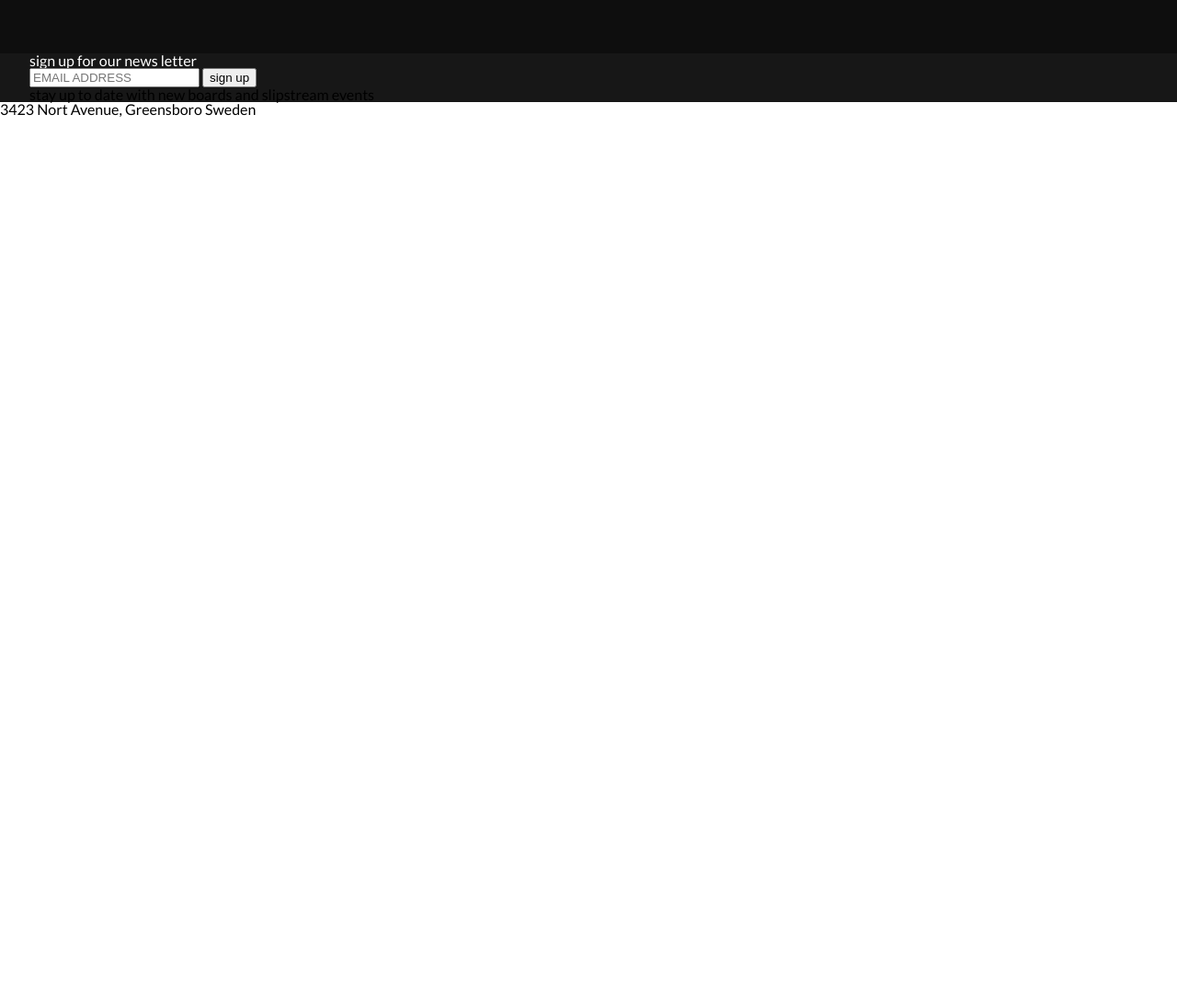
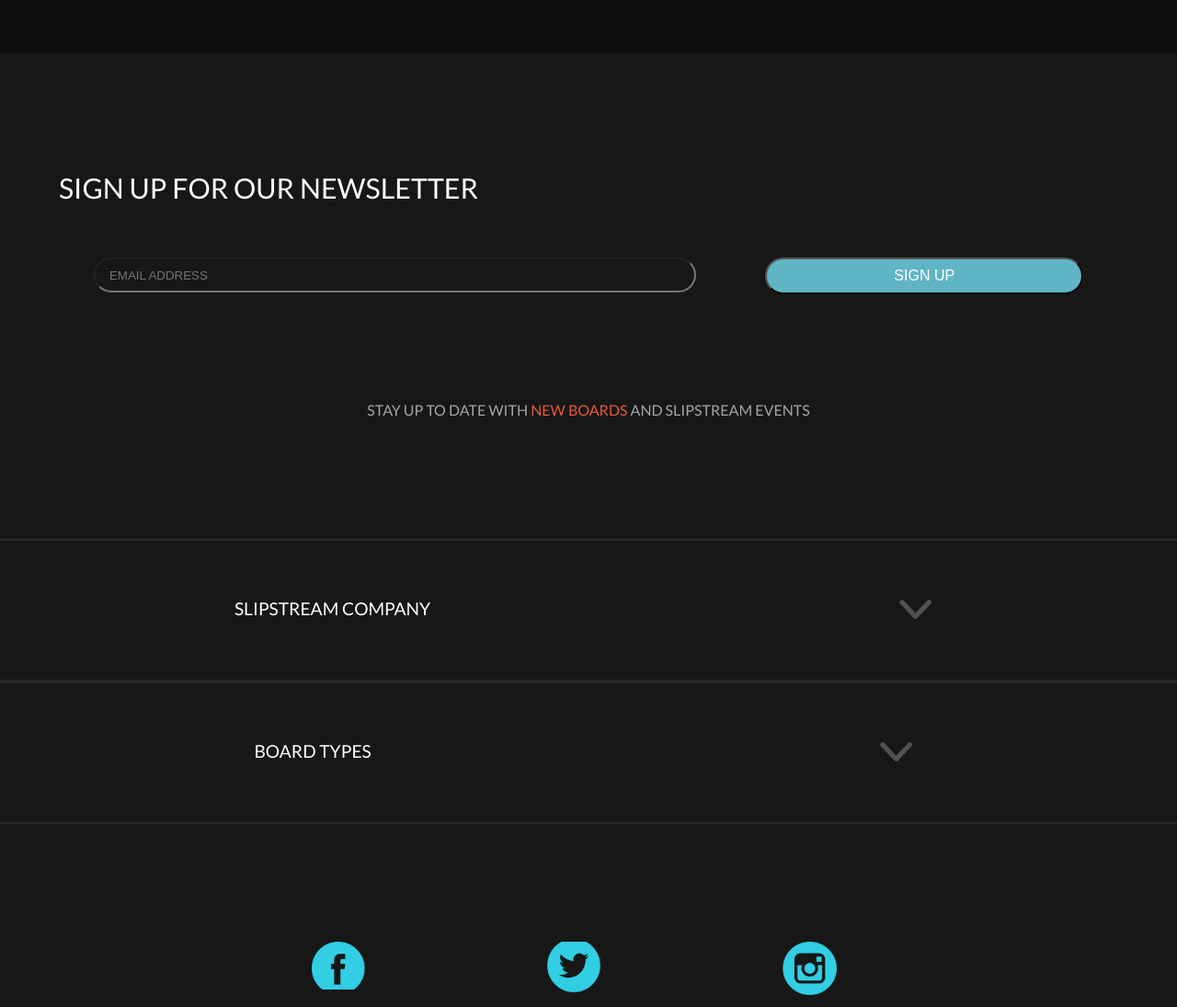
Before and after one commit to babadav/SlipStream, a website: page index.html in a window 1280 px wide. Shown: the part 4217-5312 px from the top of the page at 92% size. Before the commit the page ends 4345 px from the top, so only its background shows below. Drawn offline with Linux system fonts and the light colour scheme.

Commit message:
almost there

```diff
--- a/assets/sass/main.scss
+++ b/assets/sass/main.scss
@@ -384,11 +384,110 @@
 	margin: 0 auto;
 	background-color: RGBA(23, 23, 23, 1.00);
 
+
 	.news-letter-content{
-		width: 95%;
+		width: 90%;
 		margin: 0 auto;
+		padding-top: 10%;
+		padding-bottom: 10%;
+
 		h1{
 			color: white;
+			font-size: 1.9rem;
+		    text-transform: uppercase;
+		    width: 84%;
+		    line-height: 1.2;
+		    margin-bottom: 5%;
+		}
+
+		p{
+			color: RGBA(166, 166, 166, 1.00);
+			text-transform: uppercase;
+			text-align: center;
+			line-height: 1.4;
+
+			span{
+				color: RGBA(229, 89, 59, 1.00)
+			}
+		}
+
+
+
+		form{
+			margin: 0 auto;
+			display: flex;
+			justify-content: space-around;
+			margin-bottom: 10%;
+
+			input{
+				background-color: transparent;
+				width: 55%;
+			    height: 32px;
+			    border-radius: 25px;
+			    padding-left: 15px;
+			    font-color: white;
+			}
+
+			button{
+				background-color: RGBA(96, 181, 197, 1.00);
+			    width: 30%;
+			    border-radius: 25px;
+			    height: 40px;
+			    color: white;
+		        font-size: 1rem;
+			    text-transform: uppercase;
+			}
+		}
+	}
+
+	.drop-down-wrap{
+		display: flex;
+		flex-direction: column;
+
+		.drop-down{
+			display: flex;
+			justify-content: space-around;
+			border-top: 2px solid RGBA(40, 40, 40, 1.00);
+    		border-bottom: 2px solid RGBA(40, 40, 40, 1.00);
+		    padding-top: 5%;
+		    padding-bottom: 5%;
+
+			h1{
+				color: white;
+				font-size: 1.2rem;
+				text-transform: uppercase;
+			}
+
+			a{
+				img{
+					width: 75%;
+				}
+			}
 		}
 	}
 }
+
+footer{
+	background-color: RGBA(23, 23, 23, 1.00);
+	padding-top: 10%;
+	padding-bottom: 10%;
+    display: flex;
+    flex-direction: column;
+    justify-content: center;
+    align-items: center;
+
+	.social{
+		display: flex;
+		width: 73%;
+		justify-content: space-evenly;
+		margin: 0 auto;
+		margin-bottom: 10%;
+		img{
+			width: 65%;
+		}
+	}
+
+	address{
+		color: RGBA(166, 166, 166, 1.00);
+	}
+}
--- a/index.html
+++ b/index.html
@@ -99,22 +99,39 @@
 			</div>
 			<div class="news-letter-wrap">
 				<div class="news-letter-content">
-					<h1>sign up for our news letter</h1>
+					<h1>sign up for our newsletter</h1>
 					<form action="">
 					<input type="text" class="email" placeholder="EMAIL ADDRESS">
 					<button>sign up</button>
 					</form>
-					<p>stay up to date with <span>new boards and slipstream events</span></p>
+					<p>stay up to date with <span> new boards </span>and slipstream events</p>
 				</div>
+				<div class="drop-down-wrap">
+					<div class="drop-down">
+						<h1>slipstream company</h1>
+						<a href=""><img src="assets/img/drop-down.png" alt=""></a>
+					</div>
+					<div class="drop-down">
+						<h1>board types</h1>
+						<a href=""><img src="assets/img/drop-down.png" alt=""></a>
+					</div>
+				</div>
+			</div>
 
-			</div>
+
 
 		</section>
 		<footer>
 			<div class="social">
-				<div class="facebook"></div>
-				<div class="twitter"></div>
-				<div class="insta"></div>
+				<div class="facebook">
+					<img src="assets/img/facebook.png" alt="">
+				</div>
+				<div class="twitter">
+					<img src="assets/img/twitter.png" alt="">
+				</div>
+				<div class="insta">
+					<img src="assets/img/instagram.png" alt="">
+				</div>
 			</div>
 			<address>3423 Nort Avenue, Greensboro Sweden</address>
 		</footer>
```
Also changed, not shown: assets/css/main.css, assets/img/drop-down.png (added), assets/img/facebook.png (added), assets/img/footer.png (added), assets/img/instagram.png (added), assets/img/social.png (added), assets/img/twitter.png (added), 1 other file.
